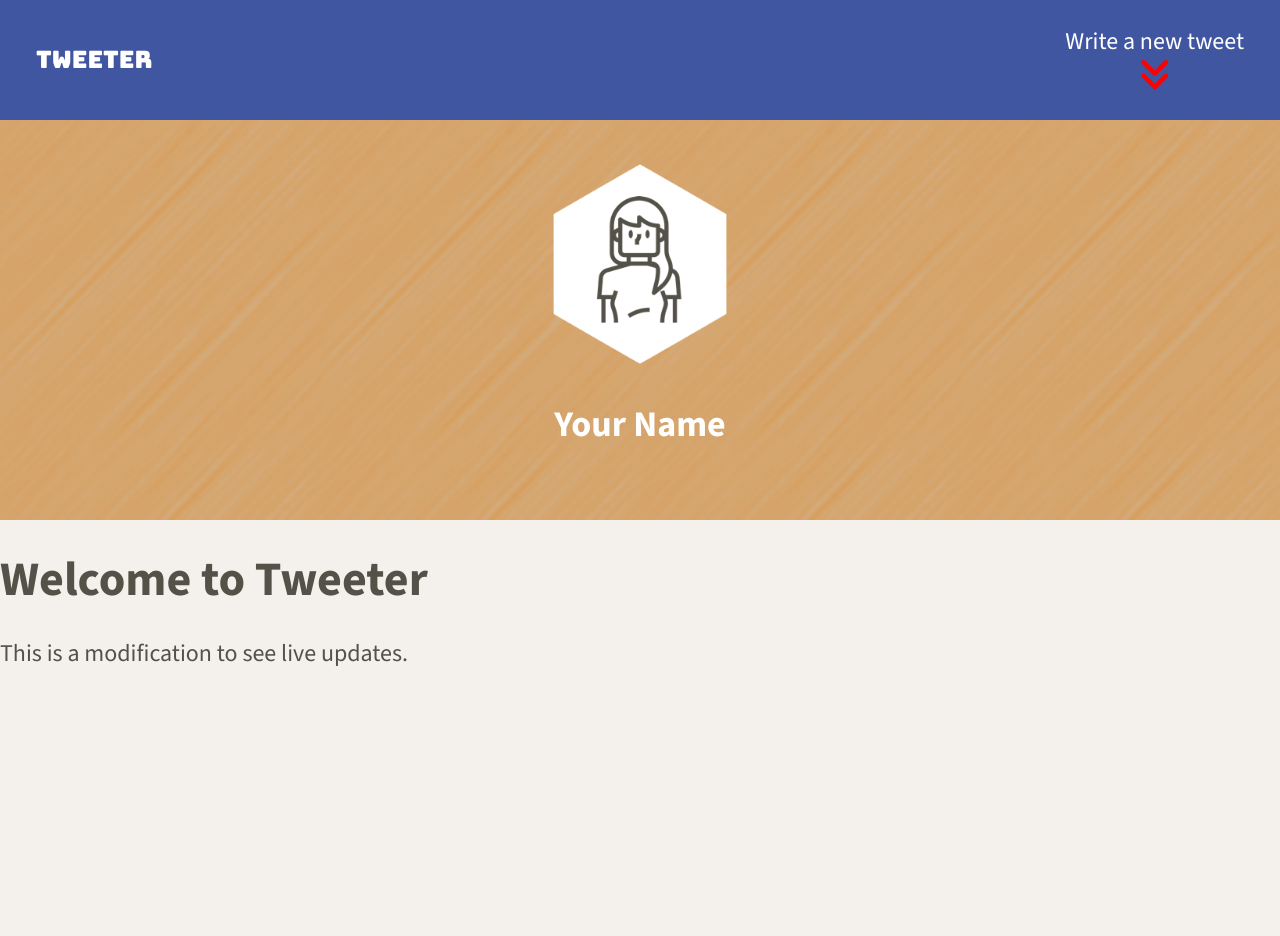
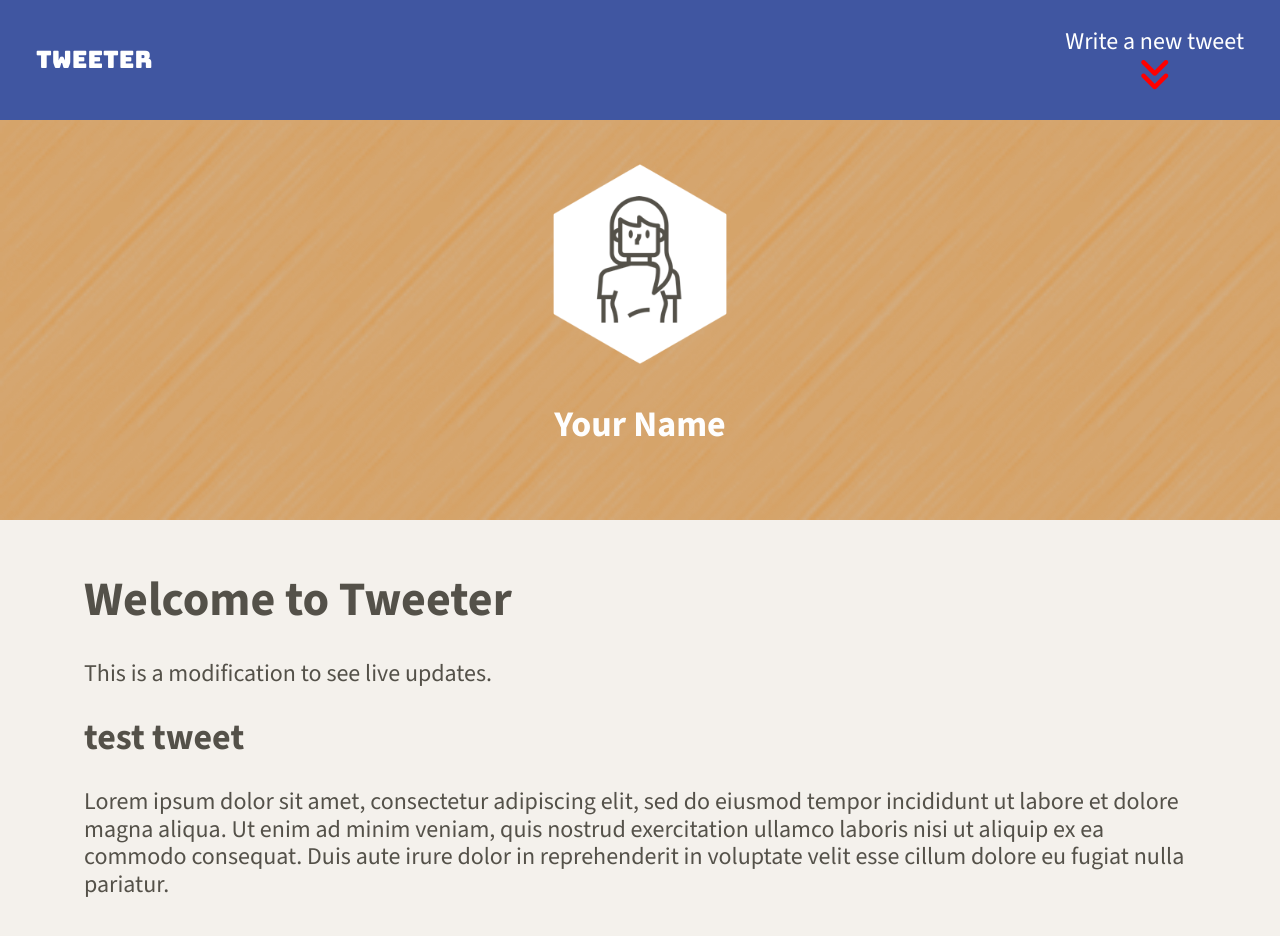
Before and after one commit to Shadmxn/tweeter, a website: page public/index.html in a window 1280 px wide. Before the commit the page ends 800 px from the top, so only its background shows below. Drawn offline with nearby package versions, Linux system fonts and the light colour scheme.

Commit message:
implement setup the main container, coding main in layout.css so styling is correct

```diff
--- a/public/index.html
+++ b/public/index.html
@@ -51,6 +51,8 @@
         <h1>Welcome to Tweeter</h1>
         <p>This is a modification to see live updates.</p>
       </div>
+        <h2>test tweet</h2>
+        <p>Lorem ipsum dolor sit amet, consectetur adipiscing elit, sed do eiusmod tempor incididunt ut labore et dolore magna aliqua. Ut enim ad minim veniam, quis nostrud exercitation ullamco laboris nisi ut aliquip ex ea commodo consequat. Duis aute irure dolor in reprehenderit in voluptate velit esse cillum dolore eu fugiat nulla pariatur.</p>
     </main>
   </body>
 </html>
--- a/public/styles/layout.css
+++ b/public/styles/layout.css
@@ -22,6 +22,13 @@ body {
   padding-top: 120px;
 }
 
+main {
+  width: 90%;
+  margin: 0 auto;
+  background-color: #f4f1ec;
+  padding: 20px;
+}
+
 
 
 /*
```
